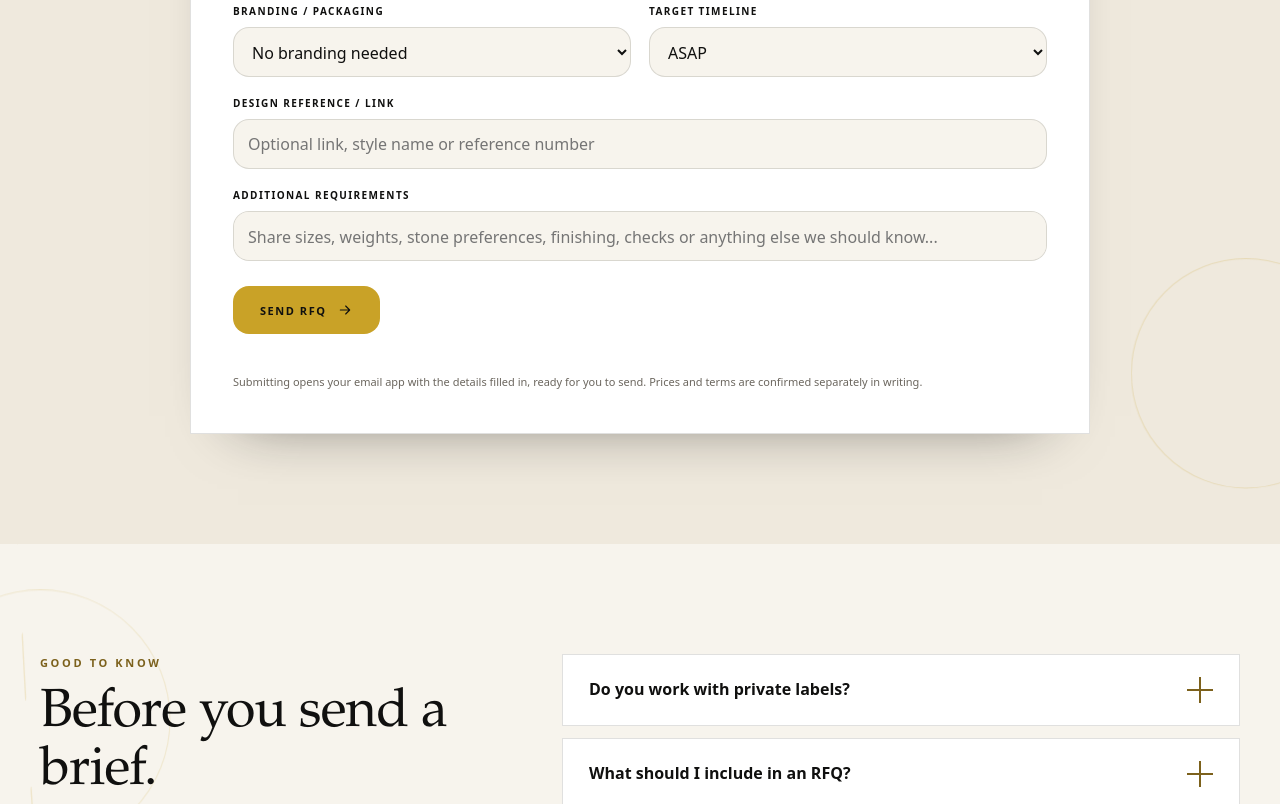
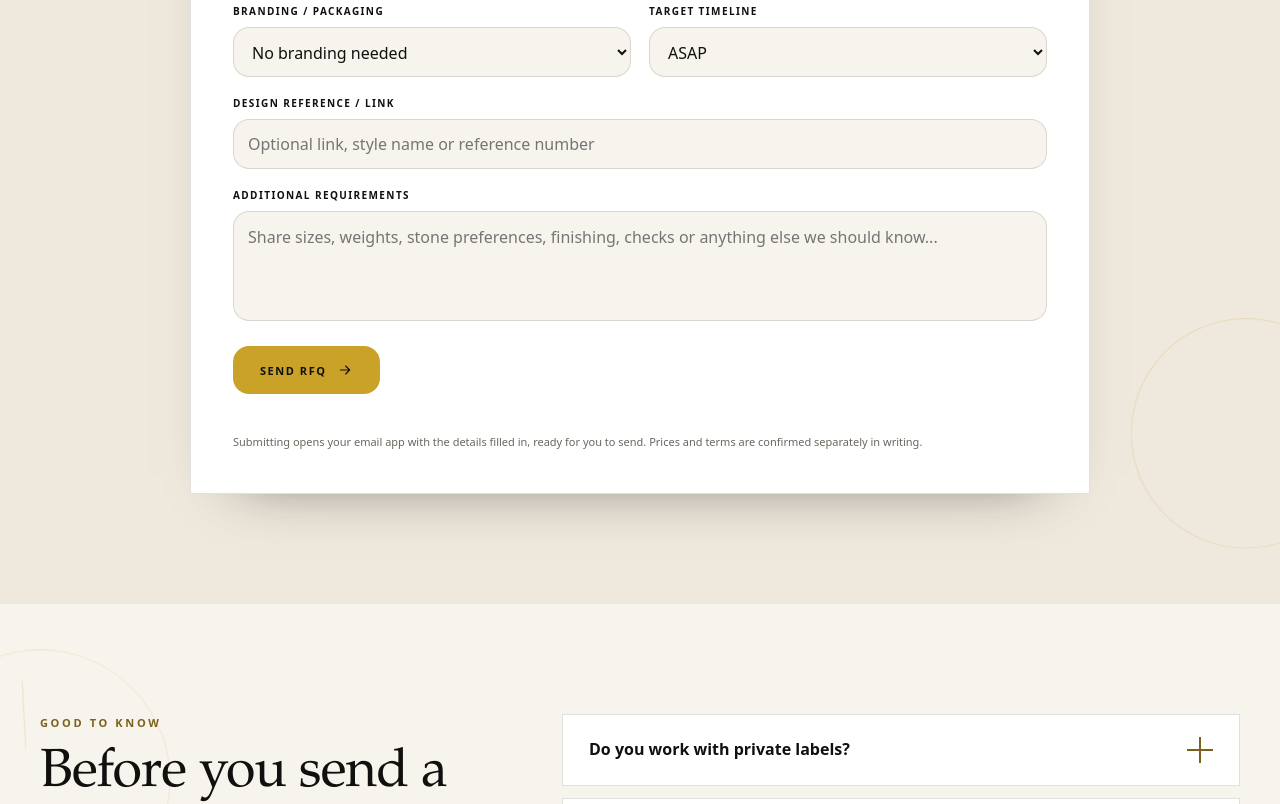
Before and after one commit to jaydip920/elvee-jewels, a plain HTML site: page b2b.html in a window 1280 px wide. Shown: the part 3819-4623 px from the top of the page. Drawn offline with Linux system fonts and the light colour scheme.

Commit message:
Set textarea height to 110px

```diff
--- a/assets/css/styles.css
+++ b/assets/css/styles.css
@@ -42,13 +42,18 @@ img, svg { display: block; max-width: 100%; }
 img { height: auto; border-radius: var(--radius-sm); }
 a { color: inherit; text-decoration: none; }
 button, input, select, textarea { font: inherit; color: inherit; }
-input, select, textarea {
+input, select, textarea { border-radius: var(--radius-md); }
+input, select {
   height: 50px;
   min-height: 50px;
   max-height: 50px;
-  border-radius: var(--radius-md);
 }
-textarea { resize: none; }
+textarea {
+  height: 110px;
+  min-height: 110px;
+  max-height: 110px;
+  resize: none;
+}
 button { cursor: pointer; border-radius: var(--radius-sm); }
 h1, h2, h3, h4 { font-family: var(--font-display); font-weight: 500; }
 
```
Also changed, not shown: 1 other file.
